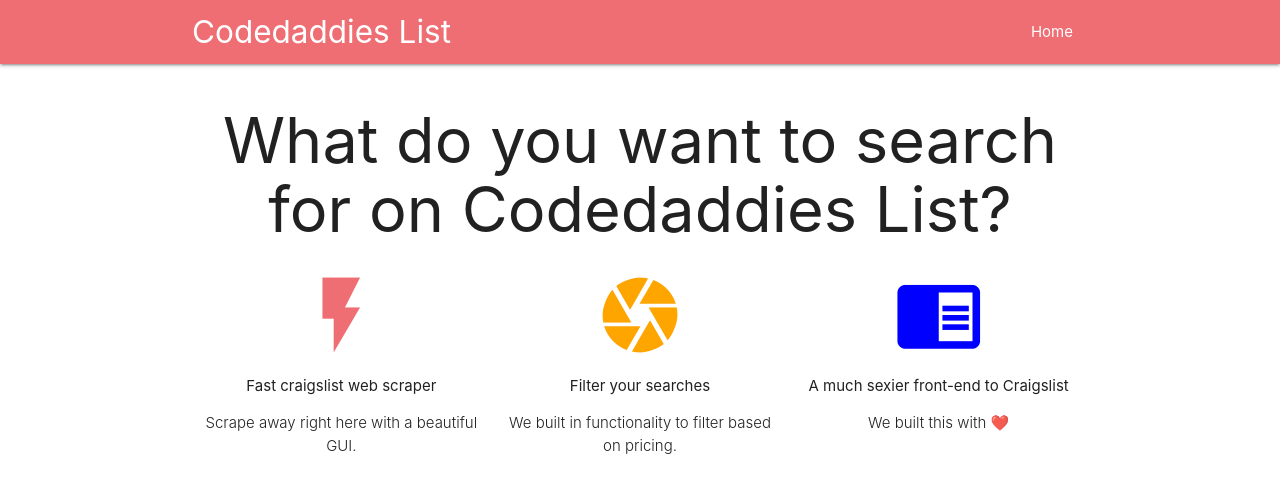
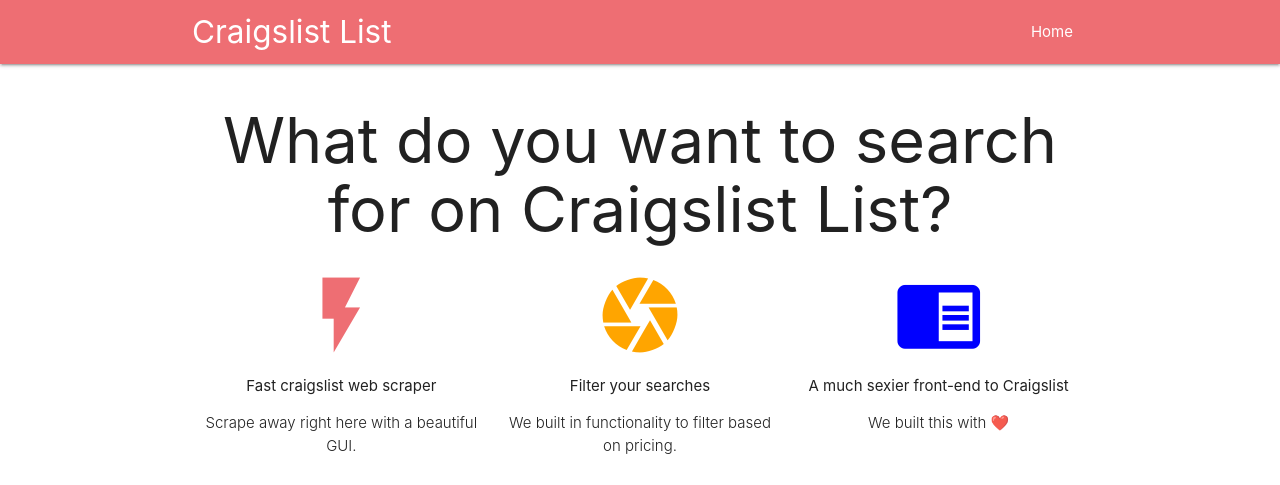
Before and after one commit to diamondAbhishek/Craigslist-Scraper, a Django app: page / in a window 1280 px wide. Shown: the top 485 px of the page. Run offline with Django 3.2, Linux system fonts and the light colour scheme.

Commit message:
Change name

```diff
--- a/templates/base.html
+++ b/templates/base.html
@@ -19,7 +19,7 @@
   <body>
     <nav>
       <div class="container nav-wrapper">
-        <a href="/" class="brand-logo">Codedaddies List</a>
+        <a href="/" class="brand-logo">Craigslist List</a>
         <ul id="nav-mobile" class="right">
           <li><a href="/">Home</a></li>
         </ul>
@@ -28,7 +28,7 @@
 
     <div class="container">
       <h1 style="text-align: center">
-        What do you want to search for on Codedaddies List?
+        What do you want to search for on Craigslist List?
       </h1>
       <div class="row">
         <div class="col s4">
```
